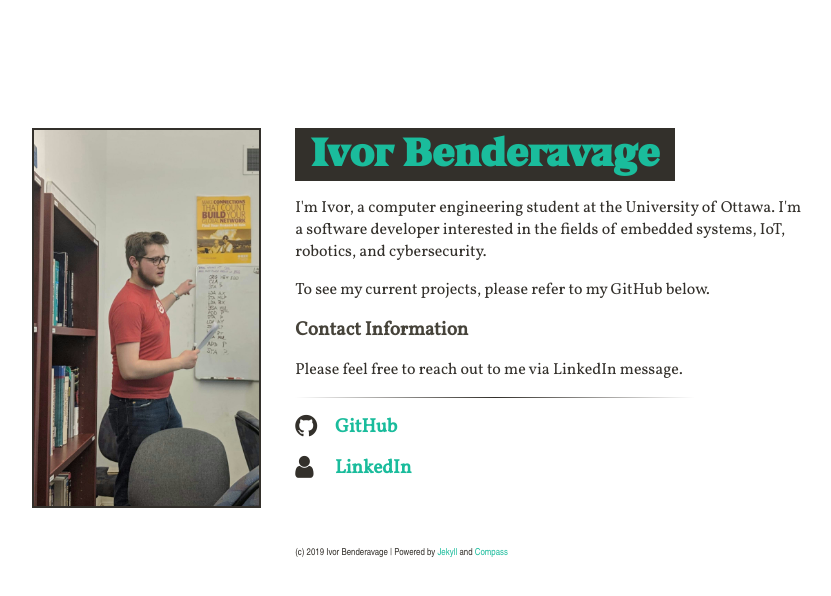
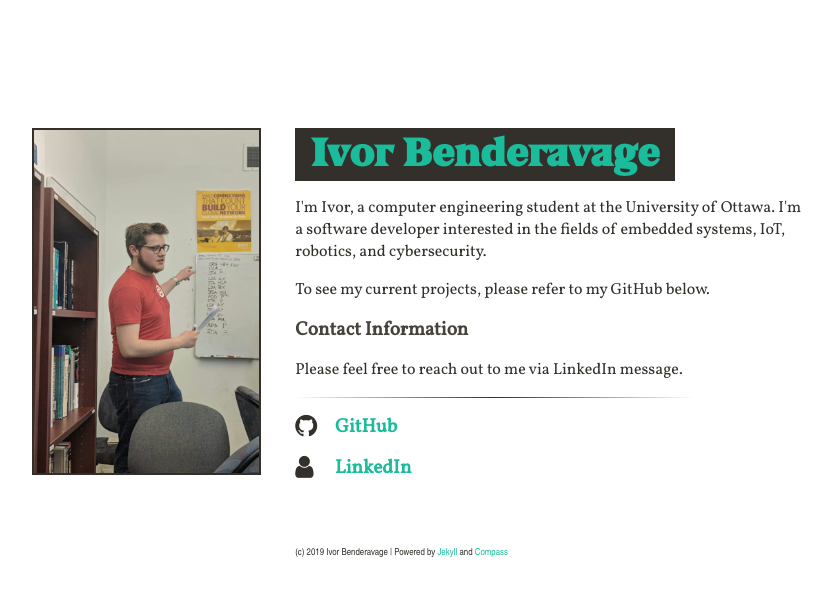
Before and after one commit to ivorysoap/ivorysoap.github.io, a Jekyll site: the page built from index.html, in a window 1280 px wide. Shown: the top 596 px of the page, without its empty margins (392-1223 px from the left). Built offline with Jekyll 4.4.1, drawn with Linux system fonts in a browser that asks for light colours; nearby versions of some CDN libraries.

Commit message:
Replacing image with correct one and restoring original dimensions

```diff
--- a/assets/main.scss
+++ b/assets/main.scss
@@ -91,7 +91,7 @@
 .photo {
 	border: 2px solid $text-color;
 	width: 225px;
-	height: 376px;
+	height: 343px;
 	text-align: right;
 	display: inline-block;
 }
--- a/index.html
+++ b/index.html
@@ -11,7 +11,7 @@
       -->
         <div class="photo">
           <a href="https://ieeeuottawa.ca">
-            <img class="image-responsive" src="/images/me.png" alt="me" width=225 height=376>
+            <img class="image-responsive" src="/images/me.png" alt="me" width=225 height=343>
           </a>
         </div>
         {% endif %}
```
Also changed, not shown: 3 other files.
